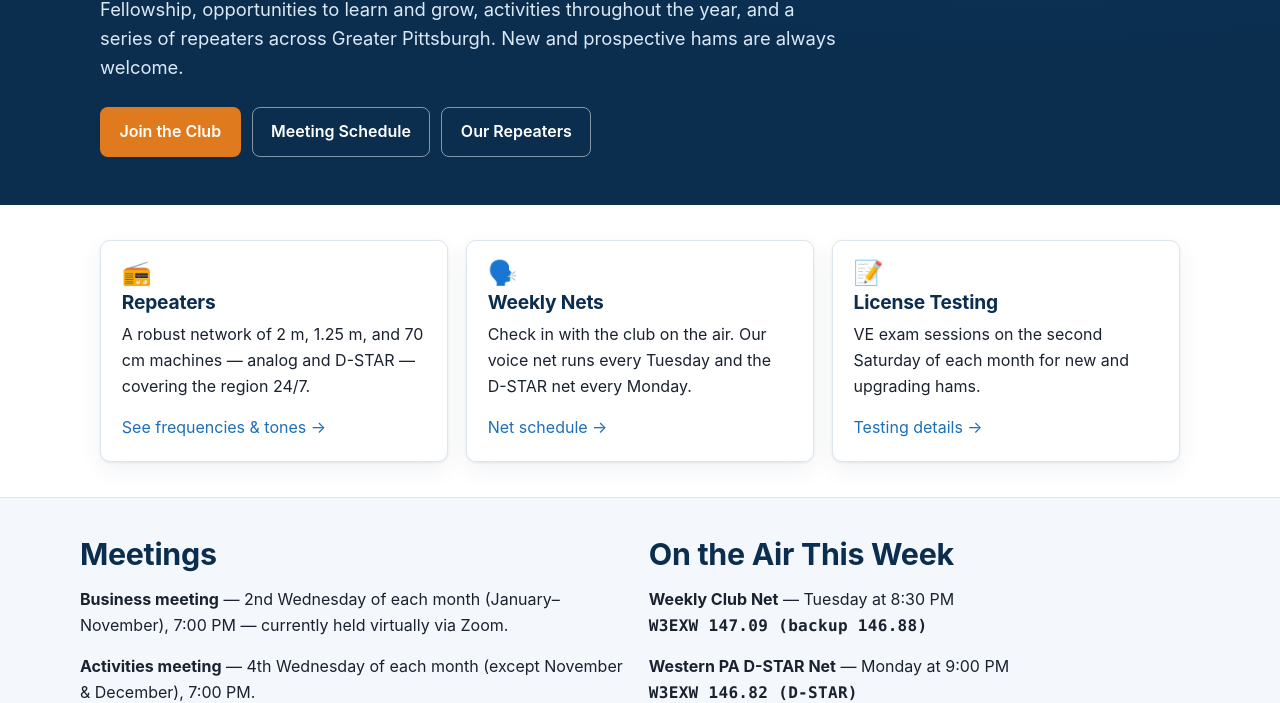
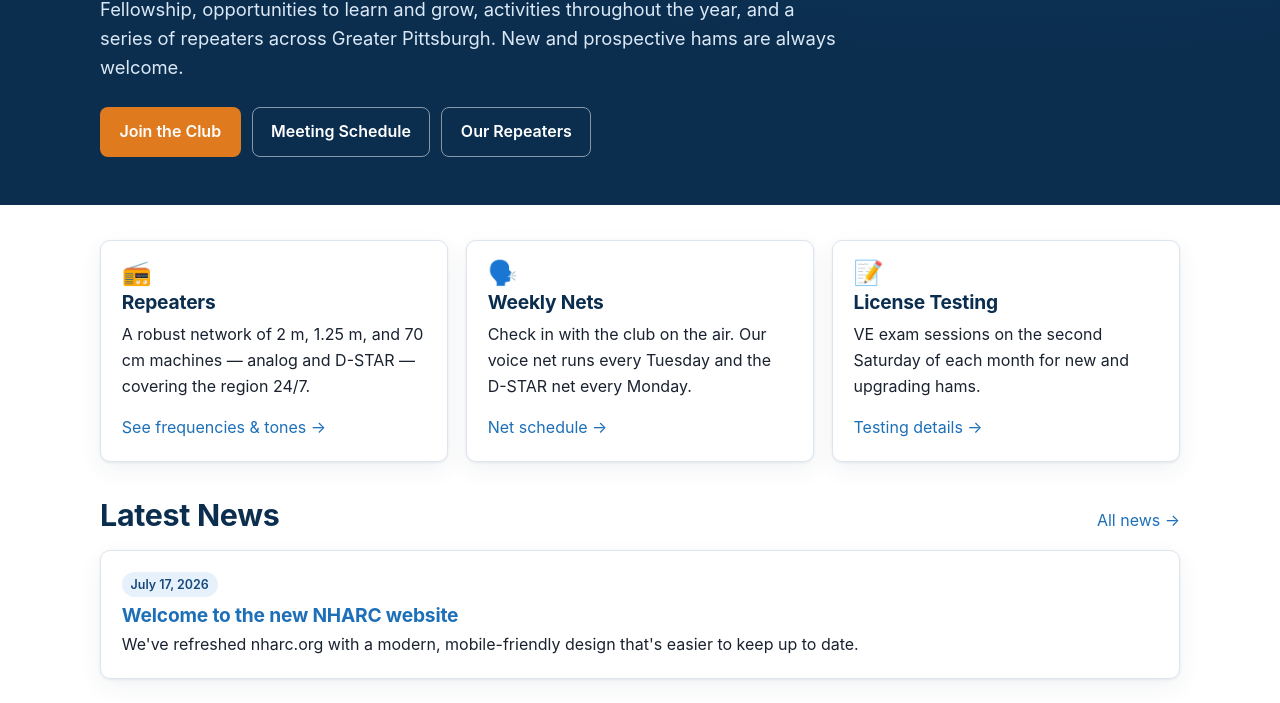
Before and after one commit to mark-iid/nharcweb, an Astro site: page / in a window 1280 px wide. Shown: the part 253-956 px from the top of the page. Built offline with nearby package versions, Linux system fonts and the light colour scheme; Astro itself is replaced by a stand-in of ours.

Commit message:
Add Latest News teaser to homepage

```diff
--- a/src/pages/index.astro
+++ b/src/pages/index.astro
@@ -1,8 +1,15 @@
 ---
+import { getCollection } from 'astro:content';
 import BaseLayout from '../layouts/BaseLayout.astro';
 import site from '../data/site.json';
 import netData from '../data/nets.json';
 const nets = netData.nets;
+
+const latestNews = (await getCollection('news', ({ data }) => !data.draft))
+  .sort((a, b) => b.data.date.getTime() - a.data.date.getTime())
+  .slice(0, 3);
+const fmtDate = (d: Date) =>
+  d.toLocaleDateString('en-US', { year: 'numeric', month: 'long', day: 'numeric', timeZone: 'UTC' });
 ---
 <BaseLayout>
   <section class="hero">
@@ -44,6 +51,26 @@
     </div>
   </div>
 
+  {latestNews.length > 0 && (
+    <div class="wrap" style="margin-bottom: 2.4rem;">
+      <div style="display: flex; align-items: baseline; justify-content: space-between; gap: 1rem; flex-wrap: wrap;">
+        <h2 style="margin: 0;">Latest News</h2>
+        <a href="/news">All news →</a>
+      </div>
+      <div style="margin-top: 1rem;">
+        {latestNews.map((post) => (
+          <article class="card" style="margin-bottom: 0.9rem;">
+            <span class="pill">{fmtDate(post.data.date)}</span>
+            <h3 style="margin: 0.45rem 0 0.3rem;">
+              <a href={`/news/${post.id}`}>{post.data.title}</a>
+            </h3>
+            {post.data.summary && <p style="margin-bottom: 0;">{post.data.summary}</p>}
+          </article>
+        ))}
+      </div>
+    </div>
+  )}
+
   <div class="section-soft">
     <div class="wrap section-soft-inner">
       <div class="grid cols-2">
```
